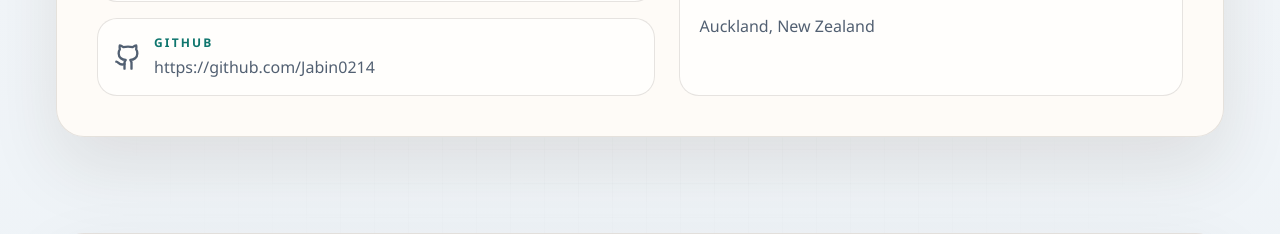
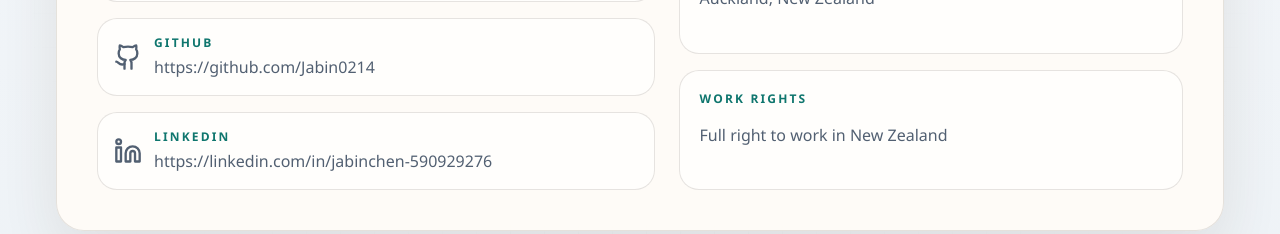
Before and after one commit to Jabin0214/my-page, a Next.js app: page /en/contact in a window 1280 px wide. Shown: the part 667-901 px from the top of the page. Built offline with nearby package versions, Linux system fonts and the light colour scheme; no server answers.

Commit message:
feat: align contact and chat content

```diff
--- a/app/[lang]/contact/contact-content.jsx
+++ b/app/[lang]/contact/contact-content.jsx
@@ -1,6 +1,6 @@
 'use client'
 
-import { Github, Mail } from 'lucide-react'
+import { Github, Linkedin, Mail } from 'lucide-react'
 import { SITE_CONFIG } from '../../../src/config/site'
 import { usePortfolioContent } from '../../../src/hooks/usePortfolioContent'
 
@@ -39,6 +39,18 @@ const Contact = () => {
                 <p className="mt-1">{SITE_CONFIG.contact.github}</p>
               </div>
             </a>
+            <a
+              href={SITE_CONFIG.contact.linkedin}
+              className="surface-subtle flex items-center gap-3 px-4 py-4 text-base text-[#526072] hover:border-[rgba(15,118,110,0.24)] hover:text-[#101828]"
+              target="_blank"
+              rel="noopener noreferrer"
+            >
+              <Linkedin className="h-7 w-7" />
+              <div>
+                <p className="text-xs font-semibold uppercase tracking-[0.18em] text-[#0f766e]">{contact.linkedinLabel}</p>
+                <p className="mt-1">{SITE_CONFIG.contact.linkedin}</p>
+              </div>
+            </a>
           </div>
         </div>
 
@@ -55,6 +67,10 @@ const Contact = () => {
             <p className="text-xs font-semibold uppercase tracking-[0.18em] text-[#0f766e]">{contact.basedInLabel}</p>
             <p className="mt-3 text-base leading-8 text-[#526072]">{SITE_CONFIG.location}</p>
           </div>
+          <div className="surface-subtle px-5 py-5">
+            <p className="text-xs font-semibold uppercase tracking-[0.18em] text-[#0f766e]">{contact.workRightsLabel}</p>
+            <p className="mt-3 text-base leading-8 text-[#526072]">{contact.workRightsValue}</p>
+          </div>
         </div>
       </section>
     </main>
```
Also changed, not shown: src/lib/chat.js, 1 other file (tests, documents, lock files or other folders).
